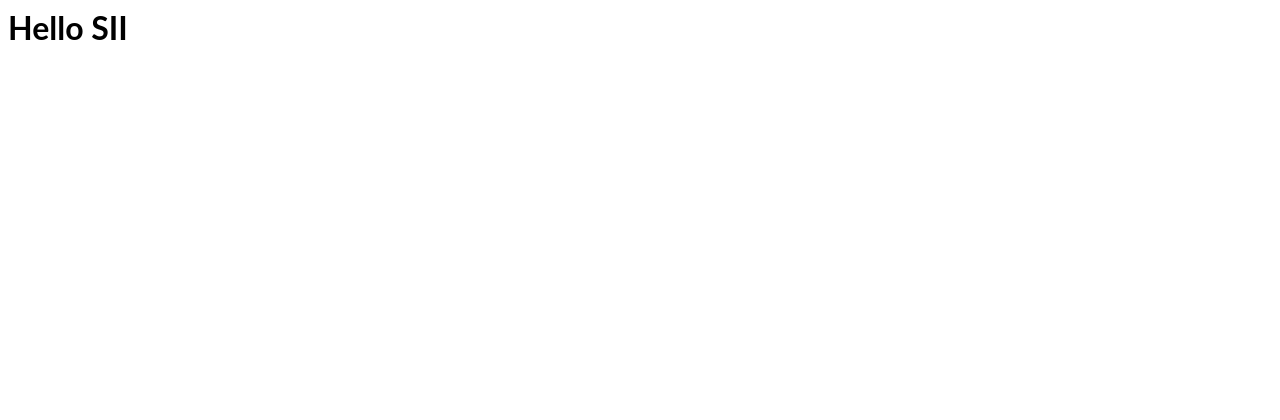
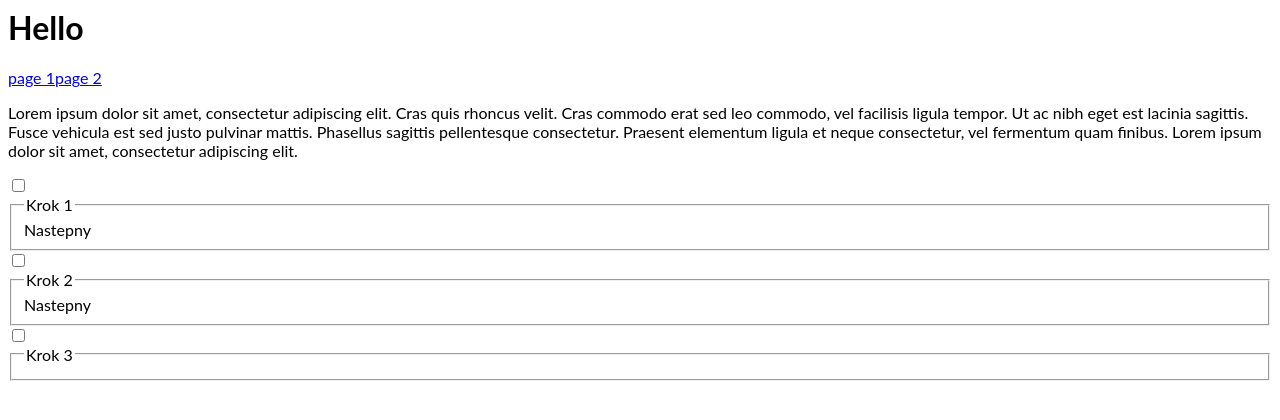
Before and after one commit to grzegorzglabpl/react-pt7pbc, a React (Create React App) app: page / in a window 1280 px wide. Shown: the top 420 px of the page. Built offline with nearby package versions, Linux system fonts and the light colour scheme.

Commit message:
2 files modified

```diff
--- a/src/App.js
+++ b/src/App.js
@@ -1,10 +1,87 @@
-import React from "react";
-import "./style.css";
+import React from 'react';
+import './style.css';
 
 export default function App() {
   return (
     <div>
-      <h1>Hello SII</h1>
+      <h1>Hello</h1>
+      <nav>
+        <a href="#page1">page 1</a>
+        <a href="#page2">page 2</a>
+      </nav>
+      <p>
+        Lorem ipsum dolor sit amet, consectetur adipiscing elit. Cras quis
+        rhoncus velit. Cras commodo erat sed leo commodo, vel facilisis ligula
+        tempor. Ut ac nibh eget est lacinia sagittis. Fusce vehicula est sed
+        justo pulvinar mattis. Phasellus sagittis pellentesque consectetur.
+        Praesent elementum ligula et neque consectetur, vel fermentum quam
+        finibus. Lorem ipsum dolor sit amet, consectetur adipiscing elit.
+      </p>
+      <form>
+        <input id="aktywnyKrok1" type="checkbox" name="aktywnyKrok" value="1" />
+        <fieldset>
+          <legend>Krok 1</legend>
+          <label for="aktywnyKrok2">Nastepny</label>
+        </fieldset>
+        <input id="aktywnyKrok2" type="checkbox" name="aktywnyKrok" value="2" />
+        <fieldset>
+          <legend>Krok 2</legend>
+          <label for="aktywnyKrok3">Nastepny</label>
+        </fieldset>
+        <input id="aktywnyKrok3" type="checkbox" name="aktywnyKrok" value="3" />
+        <fieldset>
+          <legend>Krok 3</legend>
+        </fieldset>
+      </form>
+
+      <section id="page1">
+        <h2>Page 1</h2>
+        <a href="#">zamknij</a>
+        Lorem ipsum dolor sit amet, consectetur adipiscing elit. Cras quis
+        rhoncus velit. Cras commodo erat sed leo commodo, vel facilisis ligula
+        tempor. Ut ac nibh eget est lacinia sagittis. Fusce vehicula est sed
+        justo pulvinar mattis. Phasellus sagittis pellentesque consectetur.
+        Praesent elementum ligula et neque consectetur, vel fermentum quam
+        finibus. Lorem ipsum dolor sit amet, consectetur adipiscing elit. Cras
+        arcu nulla, commodo imperdiet auctor nec, accumsan eget neque. Etiam
+        vulputate gravida lorem, vel volutpat leo. Integer vel quam et ipsum
+        varius vestibulum a sed eros. Nam id feugiat odio, et maximus mauris. In
+        dictum eros eros, eu facilisis ipsum facilisis quis. Sed rhoncus blandit
+        augue id porttitor. Proin at risus non elit consequat tempus. Nunc sed
+        sem et tellus interdum volutpat. Mauris vehicula massa eu justo
+        interdum, quis posuere mi scelerisque. Sed iaculis vulputate quam eu
+        vulputate. Vivamus dui justo, lobortis non convallis eget, pharetra quis
+        eros. Nulla facilisi. Integer et rhoncus sapien. Etiam facilisis
+        pharetra placerat. Vestibulum sit amet leo sapien. Duis ultricies urna
+        nisi. Nam eget quam scelerisque, maximus nibh eget, bibendum ex.
+        Praesent sed diam id orci bibendum luctus eget in lectus. Phasellus
+        consequat lorem sed sapien lacinia, eget condimentum nulla consectetur.
+        Pellentesque gravida condimentum varius. Vestibulum ante ipsum primis in
+        faucibus orci luctus et ultrices posuere cubilia curae; In non elit a
+        turpis viverra feugiat sit amet in turpis.
+      </section>
+      <section id="page2">
+        <h2>Page 2</h2>
+        <a href="#">zamknij</a>
+        Maecenas in consectetur erat. Sed laoreet aliquet accumsan. Fusce dictum
+        enim non sem fringilla interdum. Donec suscipit sollicitudin justo,
+        tempor fermentum lacus egestas et. Vestibulum nibh odio, placerat eget
+        tellus vel, laoreet interdum sem. Praesent posuere dapibus dictum. Lorem
+        ipsum dolor sit amet, consectetur adipiscing elit. Vestibulum risus
+        elit, tempor eu nisi quis, pulvinar ullamcorper nulla. Quisque quis
+        velit at sapien placerat laoreet vitae non sem. Aenean quis porttitor
+        lorem, in congue nunc. Maecenas venenatis neque sit amet est mollis
+        cursus. Sed porta volutpat eleifend. Fusce nec volutpat ex. Ut tempus
+        purus a porta interdum. Etiam rhoncus mauris risus, vel congue dolor
+        interdum ut. Nunc luctus sed est id placerat. Duis tellus mi, ultricies
+        vitae lectus euismod, sodales fermentum diam. Nulla sit amet felis sed
+        leo rutrum sagittis at sed sapien. Morbi eget dictum mi, quis volutpat
+        leo. In eleifend sed elit nec viverra. Duis dignissim ligula vel arcu
+        pellentesque gravida vel at tortor. Sed nec vehicula tellus. Ut
+        fringilla ante feugiat, convallis erat quis, aliquam quam. Etiam blandit
+        mauris ac dolor viverra iaculis. Morbi pellentesque finibus mi, a
+        sodales elit laoreet eget. Suspendisse sit amet luctus nibh.
+      </section>
     </div>
   );
 }
--- a/src/style.css
+++ b/src/style.css
@@ -1,3 +1,12 @@
-h1, p {
+* {
   font-family: Lato;
 }
+
+section {
+  display: none;
+}
+
+section:target {
+  display: block;
+  color: rgba(0, 0, 0, 1);
+}
```
